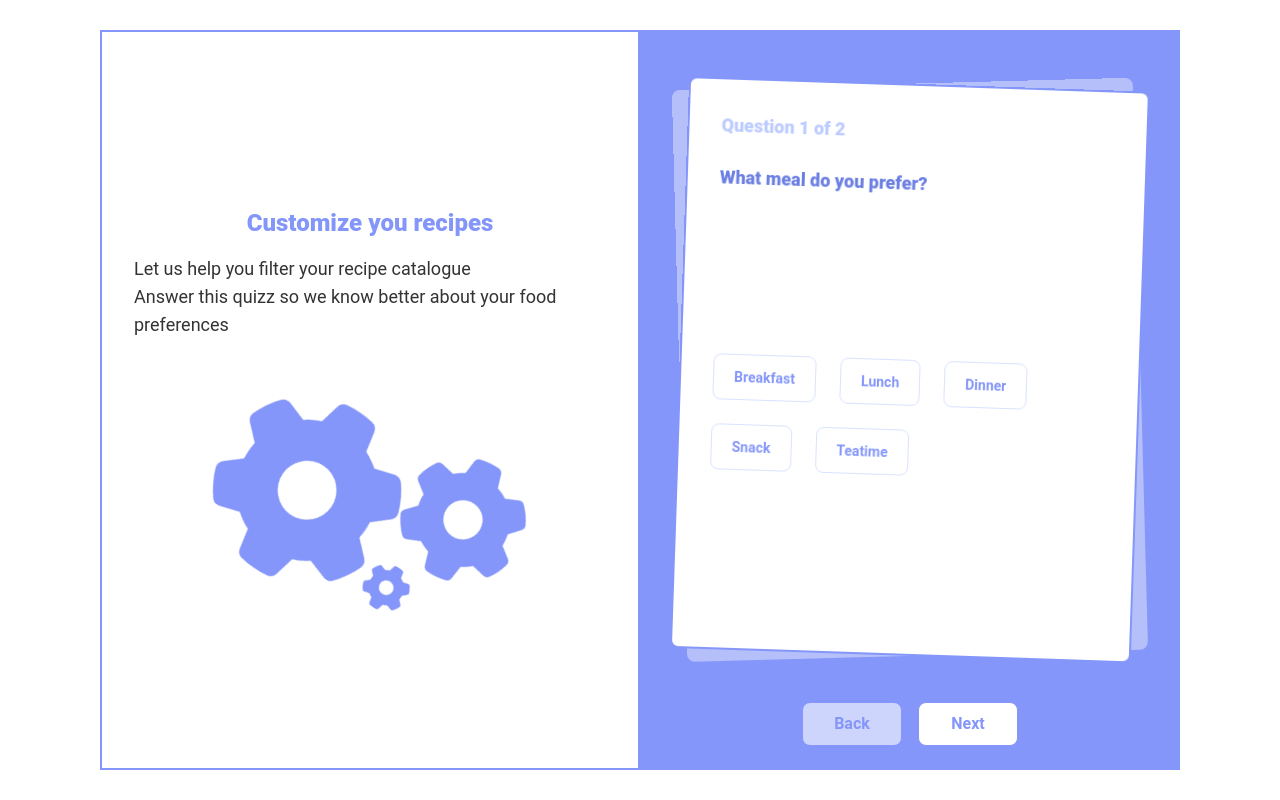
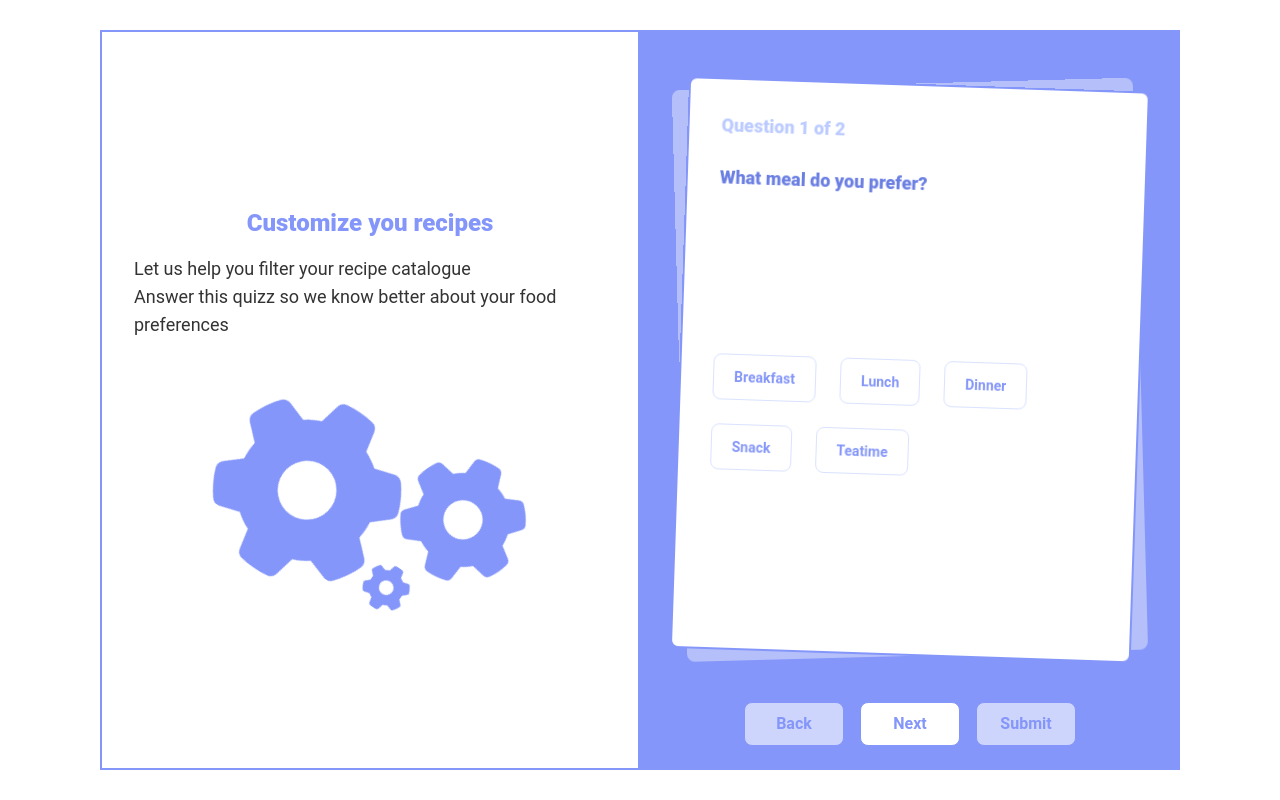
Before and after one commit to nawresncib12/pfa-front, a React (Create React App) app: page /quizz in a window 1280 px wide. Built offline with nearby package versions, Linux system fonts and the light colour scheme.

Commit message:
added quizz submit button

```diff
--- a/src/components/molecules/CardStack/CardStack.tsx
+++ b/src/components/molecules/CardStack/CardStack.tsx
@@ -4,9 +4,11 @@ import React from "react";
 import { AnimatePresence } from "framer-motion";
 import Button from "../../atoms/Button/Button";
 
-type CardStackProps = PropsWithChildren<{}>;
+type CardStackProps = PropsWithChildren<{
+  onDone: () => void;
+}>;
 
-const CardStack = ({ children }: CardStackProps) => {
+const CardStack = ({ children, onDone }: CardStackProps) => {
   const ROTATION_RANGE = 5;
   const childArray = React.Children.toArray(children) as ReactNode[];
   const [currentCardIndex, setCurrentCardIndex] = useState(
@@ -72,6 +74,7 @@ const CardStack = ({ children }: CardStackProps) => {
         >
           Back
         </Button>
+
         <Button
           variant="secondary"
           onClick={next}
@@ -79,6 +82,13 @@ const CardStack = ({ children }: CardStackProps) => {
         >
           Next
         </Button>
+        <Button
+          variant="secondary"
+          onClick={onDone}
+          disabled={currentCardIndex === childArray.length - 1}
+        >
+          Submit
+        </Button>
       </S.Buttons>
     </S.CardStackContainer>
   );
--- a/src/components/organisms/Quizz/QuizzCards/QuizzCards.tsx
+++ b/src/components/organisms/Quizz/QuizzCards/QuizzCards.tsx
@@ -8,7 +8,11 @@ const QuizzCards = () => {
 
   return (
     <S.QuizzCardsContainer>
-      <CardStack>
+      <CardStack
+        onDone={() => {
+          /* call profile api*/
+        }}
+      >
         {quizz.map((quizzItem, index) => (
           <QuizzCard
             total={quizz.length}
```
